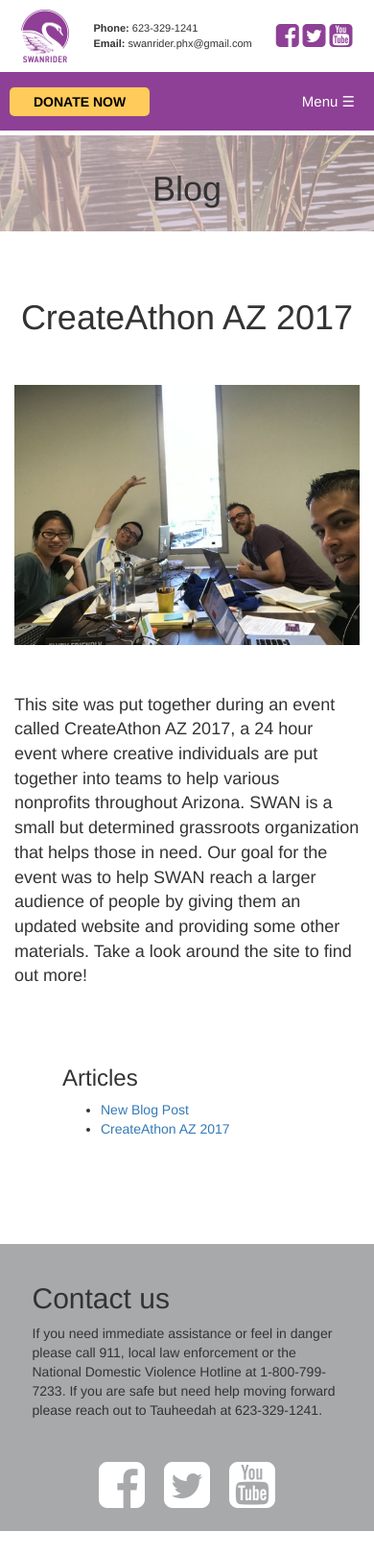
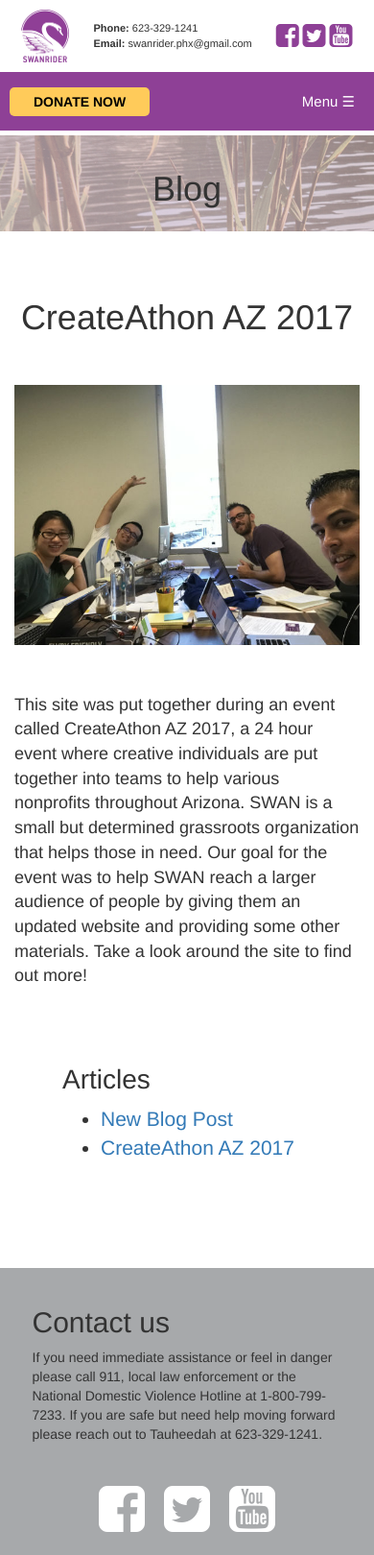
Before and after one commit to swanrider-phx/swanrider-phx.github.io, a Jekyll site: the page built from _posts/2017-09-09-createathon-az-2017.markdown, in a window 390 px wide. Shown: the whole page at 96% size. Built offline with Jekyll 4.4.1, drawn with Linux system fonts in a browser that asks for light colours; nearby versions of some CDN libraries; before the commit the page ends 1595 px from its top, so only the background shows below that.

Commit message:
small style changes

```diff
--- a/assets/_sass/blog.scss
+++ b/assets/_sass/blog.scss
@@ -43,5 +43,8 @@
 	#blog .articles-list {
 		width: 100%;
 		padding: 50px;
+
+		h3 { font-size: 2em; }
+		ul { font-size: 1.5em; }
 	}
 }
```
